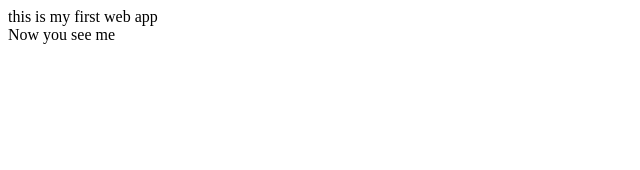
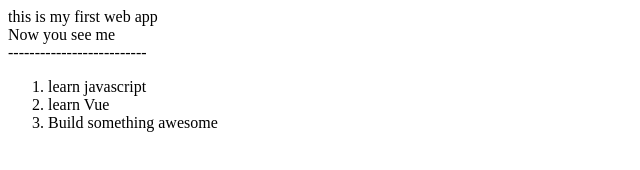
Before and after one commit to balloontmz/js-test, a plain HTML site: page browser/vue-helloworld/index.html in a window 1280 px wide. Shown: the whole page, without its empty margins (0-640 px from the left). Drawn offline with nearby package versions, Linux system fonts and the light colour scheme.

Commit message:
v-for小练习

```diff
--- a/browser/vue-helloworld/index.html
+++ b/browser/vue-helloworld/index.html
@@ -11,7 +11,13 @@
 <body>
     <div id="app">
         {{ message }}<br>
-        <span v-if="seen">Now you see me</span>
+        <span v-if="seen">Now you see me</span><br>
+        <span>--------------------------</span><br>
+        <ol>
+            <li v-for="todo in todos">
+                {{ todo.text }}
+            </li>
+        </ol>
     </div>
 
     <script src="index.js"></script>
--- a/browser/vue-helloworld/index.js
+++ b/browser/vue-helloworld/index.js
@@ -2,10 +2,17 @@ var app = new Vue({
     el: '#app',
     data: {
         message: 'hello, tomtiddler!',
-        seen: true
+        seen: true,
+        todos: [
+            { text: 'learn javascript' },
+            { text: 'learn Vue' },
+            { text: 'Build something awesome' }
+        ]
     }
 })
 
 app.message = "this is my first web app"
 
+
+
 // app.seen = false
```
